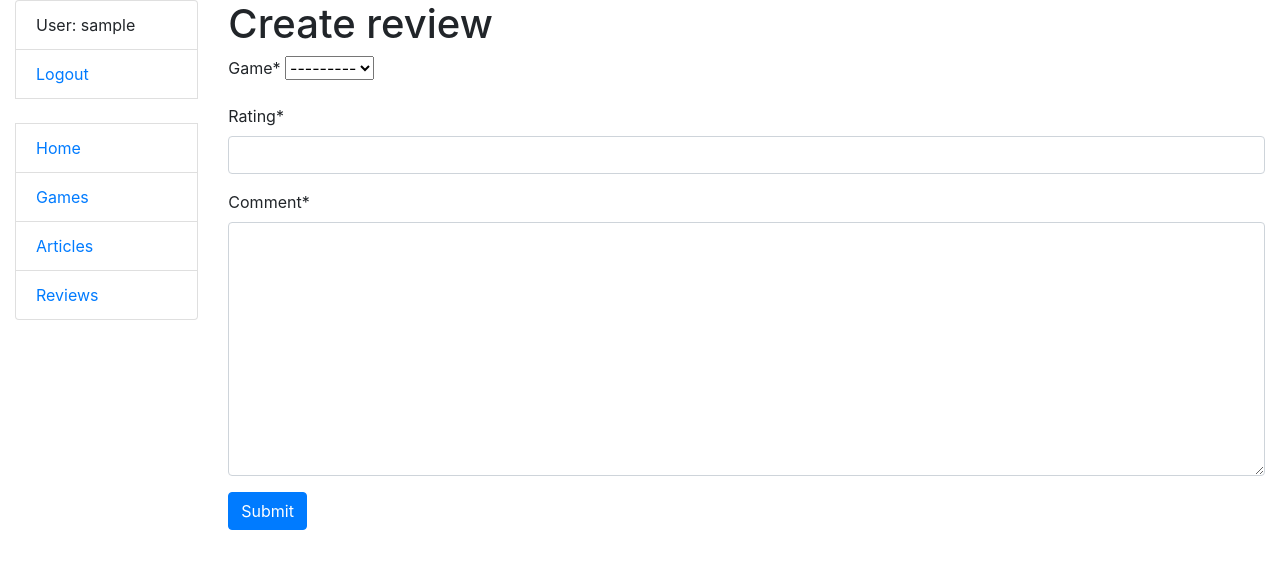
After one commit to TomekSzatal/gaming_portal, a Django app: page /reviews/create/ in a window 1280 px wide. The commit adds this page. Shown: the top 569 px of the page. Run offline with Django 5.2, Linux system fonts and the light colour scheme; the visitor is signed in with stand-in values (Sample User, id 1); data that the repository does not hold is empty; some libraries are stand-ins or nearby versions.

Commit message:
Add review creation functionality

```diff
--- a/games/urls.py
+++ b/games/urls.py
@@ -20,4 +20,5 @@ urlpatterns = [
 
     path("reviews/", ReviewListView.as_view(), name="review-list"),
     path("reviews/<int:pk>/", ReviewDetailView.as_view(), name="review-detail"),
+    path("reviews/create/",ReviewCreateView.as_view(),name="review-create",),
 ]
--- a/games/views.py
+++ b/games/views.py
@@ -92,3 +92,12 @@ class ReviewListView(LoginRequiredMixin, generic.ListView):
 
 class ReviewDetailView(LoginRequiredMixin, generic.DetailView):
     model = Review
+
+class ReviewCreateView(LoginRequiredMixin, generic.CreateView):
+    model = Review
+    fields = ("game", "rating", "comment")
+    success_url = reverse_lazy("games:review-list")
+
+    def form_valid(self, form):
+        form.instance.author = self.request.user
+        return super().form_valid(form)
--- /dev/null
+++ b/templates/games/review_form.html
@@ -0,0 +1,18 @@
+{% extends "base.html" %}
+{% load crispy_forms_filters %}
+
+{% block content %}
+
+  <h1>Create review</h1>
+
+  <form action="" method="post" novalidate>
+    {% csrf_token %}
+
+    {{ form|crispy }}
+
+    <input type="submit"
+           value="Submit"
+           class="btn btn-primary">
+  </form>
+
+{% endblock %}
```
Also changed, not shown: templates/games/review_list.html (+7 -1 lines).
